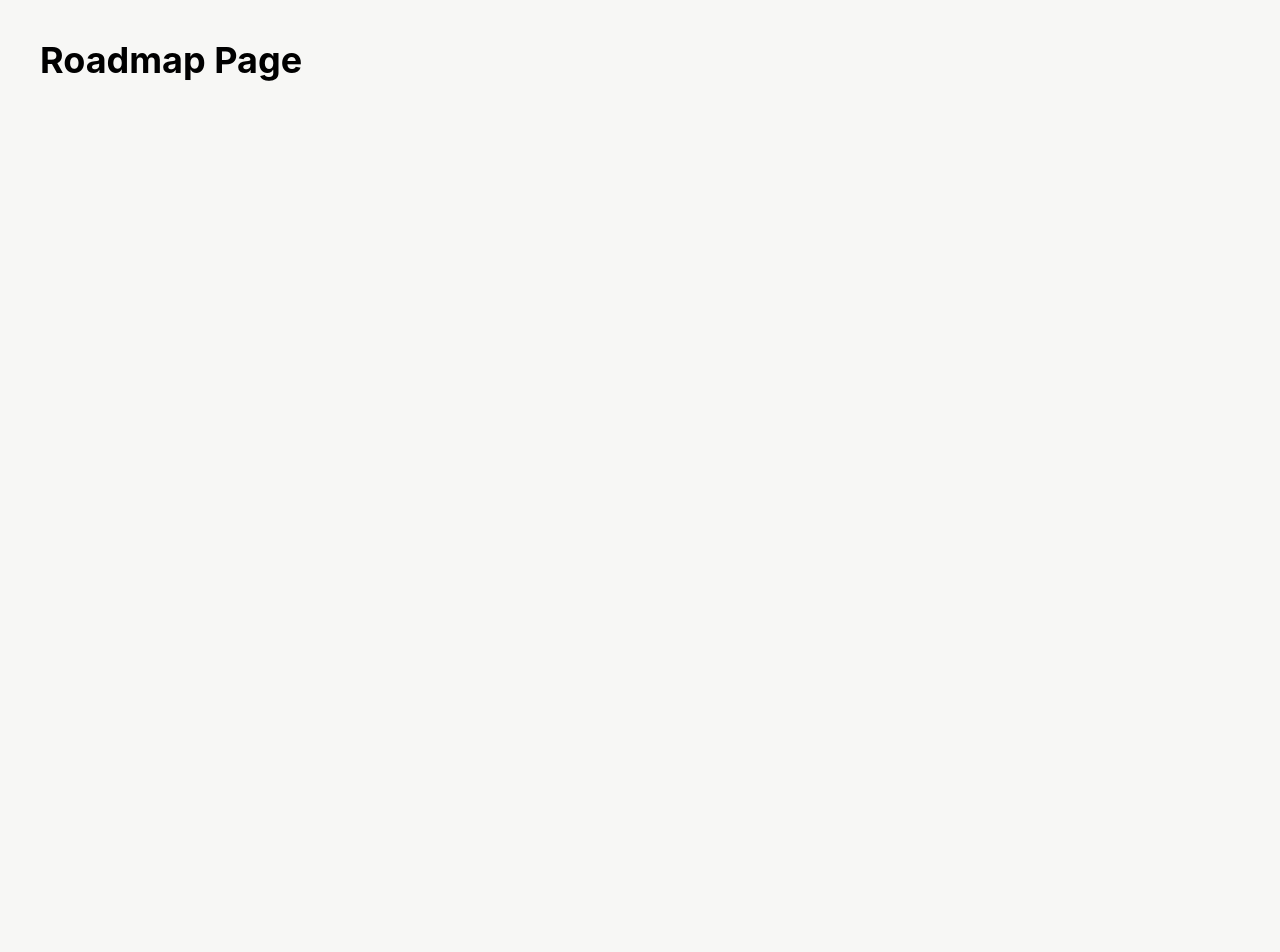
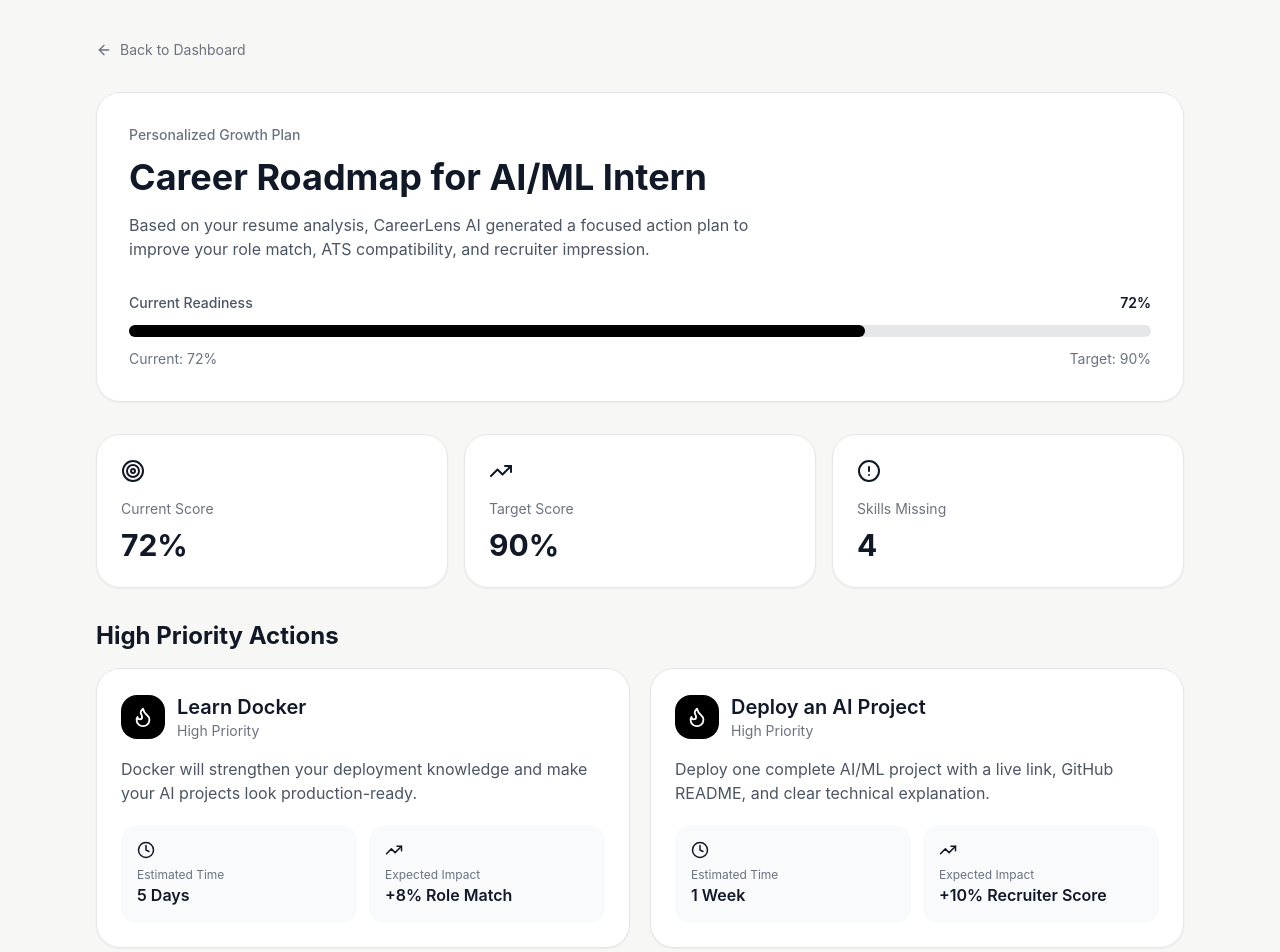
Before and after one commit to Jyo-08/CareerLens-AI, a React (Vite) app: page /roadmap in a window 1280 px wide. Shown: the top 952 px of the page. Before the commit the page ends 800 px from the top, so only its background shows below. Built offline with nearby package versions, Linux system fonts and the light colour scheme.

Commit message:
feat: implement career roadmap page

```diff
--- a/src/pages/Roadmap.jsx
+++ b/src/pages/Roadmap.jsx
@@ -1,5 +1,219 @@
+import { Link } from "react-router-dom";
+import {
+  ArrowLeft,
+  Target,
+  TrendingUp,
+  AlertCircle,
+  Flame,
+  Clock,
+  Rocket,
+  CheckCircle,
+} from "lucide-react";
+
 function Roadmap() {
-  return <h1 className="p-10 text-4xl font-bold">Roadmap Page</h1>;
+  const highPriority = [
+    {
+      title: "Learn Docker",
+      time: "5 Days",
+      impact: "+8% Role Match",
+      description:
+        "Docker will strengthen your deployment knowledge and make your AI projects look production-ready.",
+    },
+    {
+      title: "Deploy an AI Project",
+      time: "1 Week",
+      impact: "+10% Recruiter Score",
+      description:
+        "Deploy one complete AI/ML project with a live link, GitHub README, and clear technical explanation.",
+    },
+  ];
+
+  const mediumPriority = [
+    {
+      title: "Contribute to Open Source",
+      time: "2 Weeks",
+      impact: "Industry Visibility",
+    },
+    {
+      title: "Improve Resume Metrics",
+      time: "2 Days",
+      impact: "ATS Improvement",
+    },
+  ];
+
+  const projects = [
+    {
+      title: "AI Resume Analyzer",
+      difficulty: "Medium",
+      focus: "NLP + FastAPI + React",
+    },
+    {
+      title: "End-to-End MLOps Pipeline",
+      difficulty: "Hard",
+      focus: "ML Deployment + Docker",
+    },
+    {
+      title: "Job Trend Predictor",
+      difficulty: "Medium",
+      focus: "Data Science + Visualization",
+    },
+  ];
+
+  return (
+    <div className="min-h-screen bg-[#f7f7f5] text-gray-900">
+      <main className="mx-auto max-w-6xl px-8 py-10">
+        <Link
+          to="/dashboard"
+          className="mb-8 inline-flex items-center gap-2 text-sm text-gray-500 hover:text-black"
+        >
+          <ArrowLeft size={16} />
+          Back to Dashboard
+        </Link>
+
+        <section className="mb-8 rounded-3xl border border-gray-200 bg-white p-8 shadow-sm">
+          <p className="mb-3 text-sm font-medium text-gray-500">
+            Personalized Growth Plan
+          </p>
+
+          <h1 className="text-4xl font-bold">
+            Career Roadmap for AI/ML Intern
+          </h1>
+
+          <p className="mt-4 max-w-2xl text-gray-600">
+            Based on your resume analysis, CareerLens AI generated a focused
+            action plan to improve your role match, ATS compatibility, and
+            recruiter impression.
+          </p>
+
+          <div className="mt-8">
+            <div className="mb-3 flex items-center justify-between">
+              <span className="text-sm font-medium text-gray-600">
+                Current Readiness
+              </span>
+              <span className="text-sm font-semibold">72%</span>
+            </div>
+
+            <div className="h-3 w-full rounded-full bg-gray-200">
+              <div className="h-3 w-[72%] rounded-full bg-black"></div>
+            </div>
+
+            <div className="mt-3 flex justify-between text-sm text-gray-500">
+              <span>Current: 72%</span>
+              <span>Target: 90%</span>
+            </div>
+          </div>
+        </section>
+
+        <section className="mb-8 grid gap-4 md:grid-cols-3">
+          <div className="rounded-3xl border border-gray-200 bg-white p-6 shadow-sm">
+            <Target className="mb-4" size={24} />
+            <p className="text-sm text-gray-500">Current Score</p>
+            <h2 className="mt-2 text-3xl font-bold">72%</h2>
+          </div>
+
+          <div className="rounded-3xl border border-gray-200 bg-white p-6 shadow-sm">
+            <TrendingUp className="mb-4" size={24} />
+            <p className="text-sm text-gray-500">Target Score</p>
+            <h2 className="mt-2 text-3xl font-bold">90%</h2>
+          </div>
+
+          <div className="rounded-3xl border border-gray-200 bg-white p-6 shadow-sm">
+            <AlertCircle className="mb-4" size={24} />
+            <p className="text-sm text-gray-500">Skills Missing</p>
+            <h2 className="mt-2 text-3xl font-bold">4</h2>
+          </div>
+        </section>
+
+        <section className="mb-8">
+          <h2 className="mb-4 text-2xl font-bold">High Priority Actions</h2>
+
+          <div className="grid gap-5 md:grid-cols-2">
+            {highPriority.map((item) => (
+              <div
+                key={item.title}
+                className="rounded-3xl border border-gray-200 bg-white p-6 shadow-sm"
+              >
+                <div className="mb-4 flex items-center gap-3">
+                  <div className="flex h-11 w-11 items-center justify-center rounded-2xl bg-black text-white">
+                    <Flame size={22} />
+                  </div>
+
+                  <div>
+                    <h3 className="text-xl font-semibold">{item.title}</h3>
+                    <p className="text-sm text-gray-500">High Priority</p>
+                  </div>
+                </div>
+
+                <p className="text-gray-600">{item.description}</p>
+
+                <div className="mt-5 grid grid-cols-2 gap-3">
+                  <div className="rounded-2xl bg-gray-50 p-4">
+                    <Clock size={18} className="mb-2" />
+                    <p className="text-xs text-gray-500">Estimated Time</p>
+                    <p className="font-semibold">{item.time}</p>
+                  </div>
+
+                  <div className="rounded-2xl bg-gray-50 p-4">
+                    <TrendingUp size={18} className="mb-2" />
+                    <p className="text-xs text-gray-500">Expected Impact</p>
+                    <p className="font-semibold">{item.impact}</p>
+                  </div>
+                </div>
+              </div>
+            ))}
+          </div>
+        </section>
+
+        <section className="mb-8">
+          <h2 className="mb-4 text-2xl font-bold">Medium Priority Actions</h2>
+
+          <div className="grid gap-5 md:grid-cols-2">
+            {mediumPriority.map((item) => (
+              <div
+                key={item.title}
+                className="rounded-3xl border border-gray-200 bg-white p-6 shadow-sm"
+              >
+                <CheckCircle size={24} className="mb-4" />
+                <h3 className="text-xl font-semibold">{item.title}</h3>
+
+                <div className="mt-4 flex gap-3 text-sm">
+                  <span className="rounded-full bg-gray-100 px-3 py-1">
+                    {item.time}
+                  </span>
+                  <span className="rounded-full bg-gray-100 px-3 py-1">
+                    {item.impact}
+                  </span>
+                </div>
+              </div>
+            ))}
+          </div>
+        </section>
+
+        <section className="rounded-3xl border border-gray-200 bg-white p-8 shadow-sm">
+          <div className="mb-6 flex items-center gap-3">
+            <Rocket size={26} />
+            <h2 className="text-2xl font-bold">Recommended Projects</h2>
+          </div>
+
+          <div className="grid gap-4 md:grid-cols-3">
+            {projects.map((project) => (
+              <div
+                key={project.title}
+                className="rounded-2xl border border-gray-200 bg-[#fafafa] p-5"
+              >
+                <h3 className="font-semibold">{project.title}</h3>
+                <p className="mt-2 text-sm text-gray-500">{project.focus}</p>
+
+                <span className="mt-4 inline-block rounded-full bg-white px-3 py-1 text-xs font-medium text-gray-600">
+                  {project.difficulty}
+                </span>
+              </div>
+            ))}
+          </div>
+        </section>
+      </main>
+    </div>
+  );
 }
 
 export default Roadmap;
```
